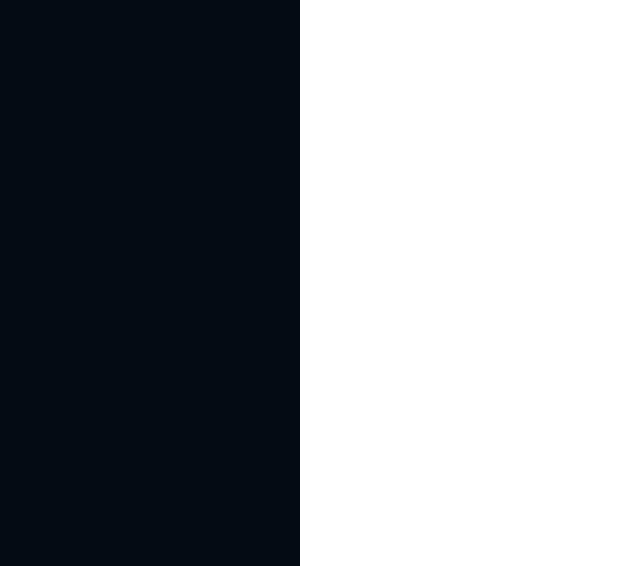
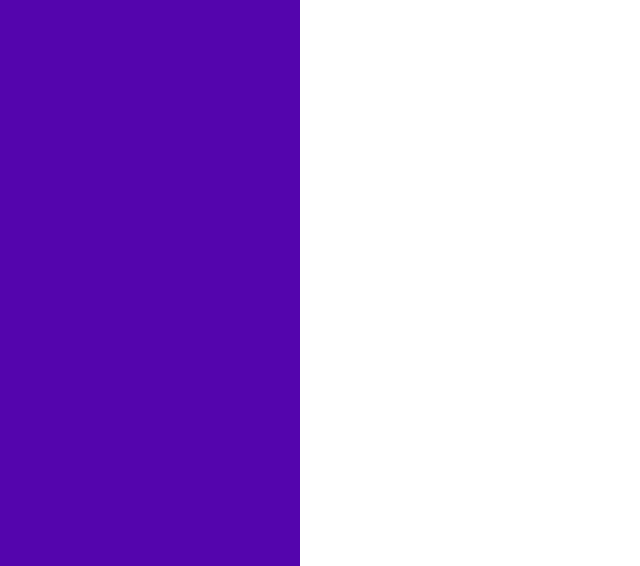
Before and after one commit to giovannacampoos/frata-cars, a plain HTML site: page index.html in a window 1280 px wide. Shown: the part 234-800 px from the top of the page, without its empty margins (0-640 px from the left). Drawn offline with Linux system fonts and the light colour scheme; a web font is replaced by a local one.

Commit message:
updatestye

```diff
--- a/css/style.css
+++ b/css/style.css
@@ -78,7 +78,7 @@ h6 {
   z-index: 9997;
   transition: all 0.5s;
   padding: 0 15px;
-  background: #040b14;
+  background: #5405ad;
   overflow-y: auto;
 }
 
```
